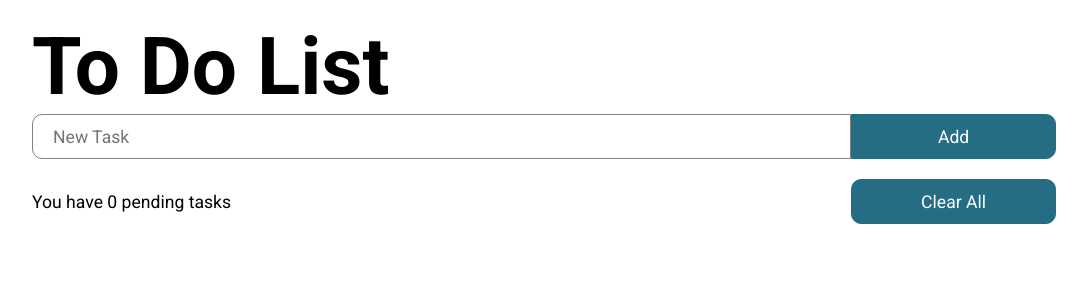
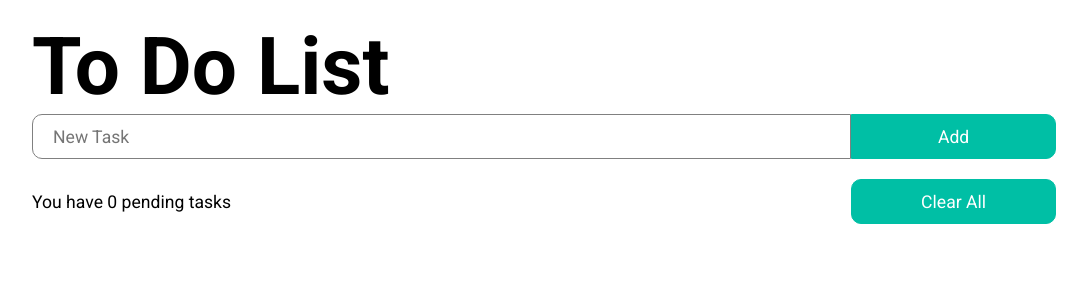
Before and after one commit to Andersonvb/to-do-list-react, a React (Create React App) app: page / in a window 1280 px wide. Shown: the top 300 px of the page, without its empty margins (96-1183 px from the left). Built offline with nearby package versions, Linux system fonts and the light colour scheme; the HTML template or start-up script is replaced by a standard one.

Commit message:
Change colors

```diff
--- a/src/index.css
+++ b/src/index.css
@@ -1,9 +1,9 @@
 @import url('https://fonts.googleapis.com/css2?family=Roboto:wght@300;400;900&display=swap');
 
 :root {
-  --blue: #256D85;
-  --dark-blue: #06283D;
-  --neutral: #E6F3F8;
+  --blue: #00bfa5;
+  --dark-blue: #008e76;
+  --neutral: #E1E2E1;
 }
 
 * {
--- a/src/stylesheets/Task.css
+++ b/src/stylesheets/Task.css
@@ -8,6 +8,7 @@
   align-items: center;
   border-radius: 10px;
   background-color: var(--neutral);
+  cursor: pointer;
 }
 
 .task:hover {
@@ -19,6 +20,7 @@
   padding: 0 20px;
   width: 100%;
   font-size: 1.1rem;
+  cursor: pointer;
 }
 
 .task__remove {
```
